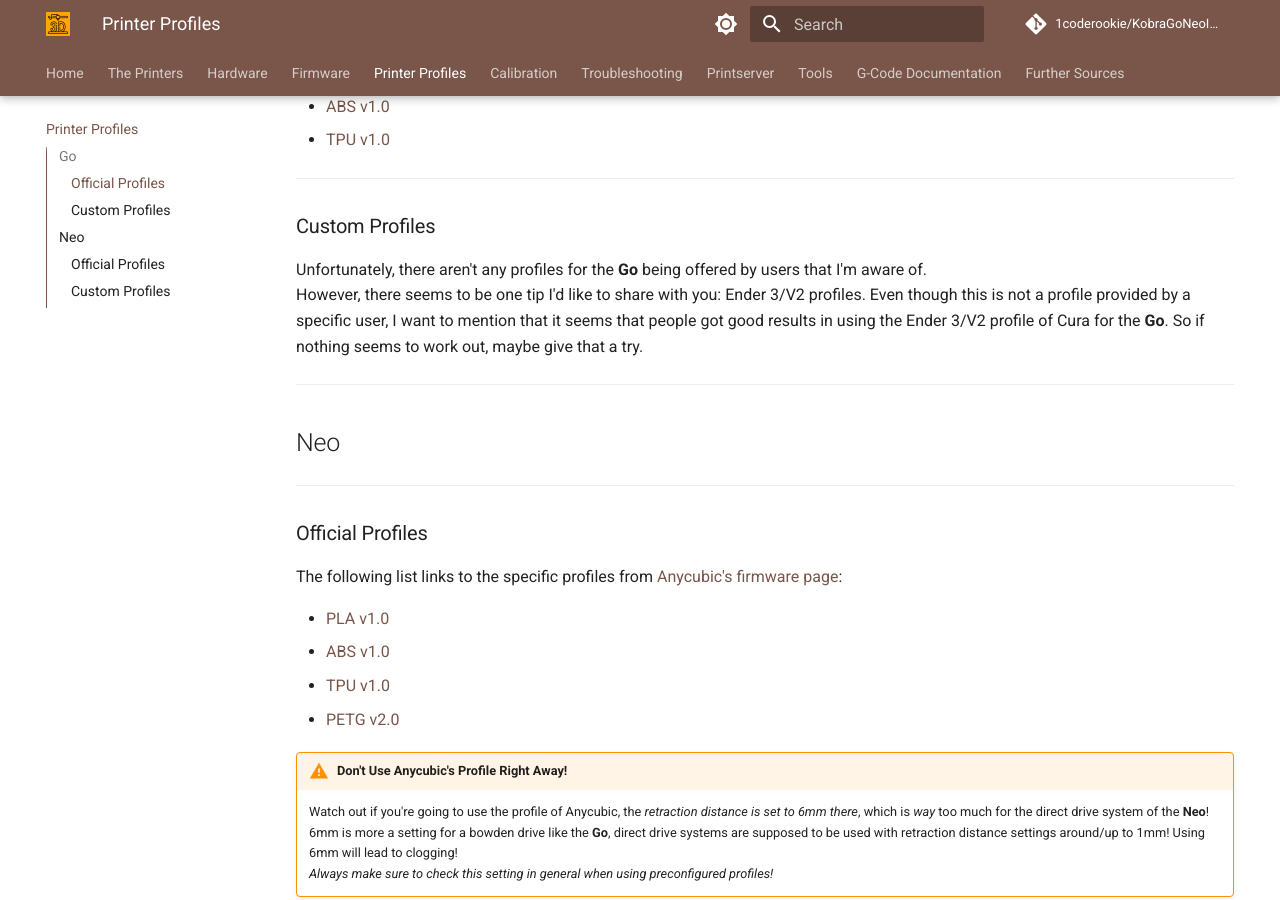
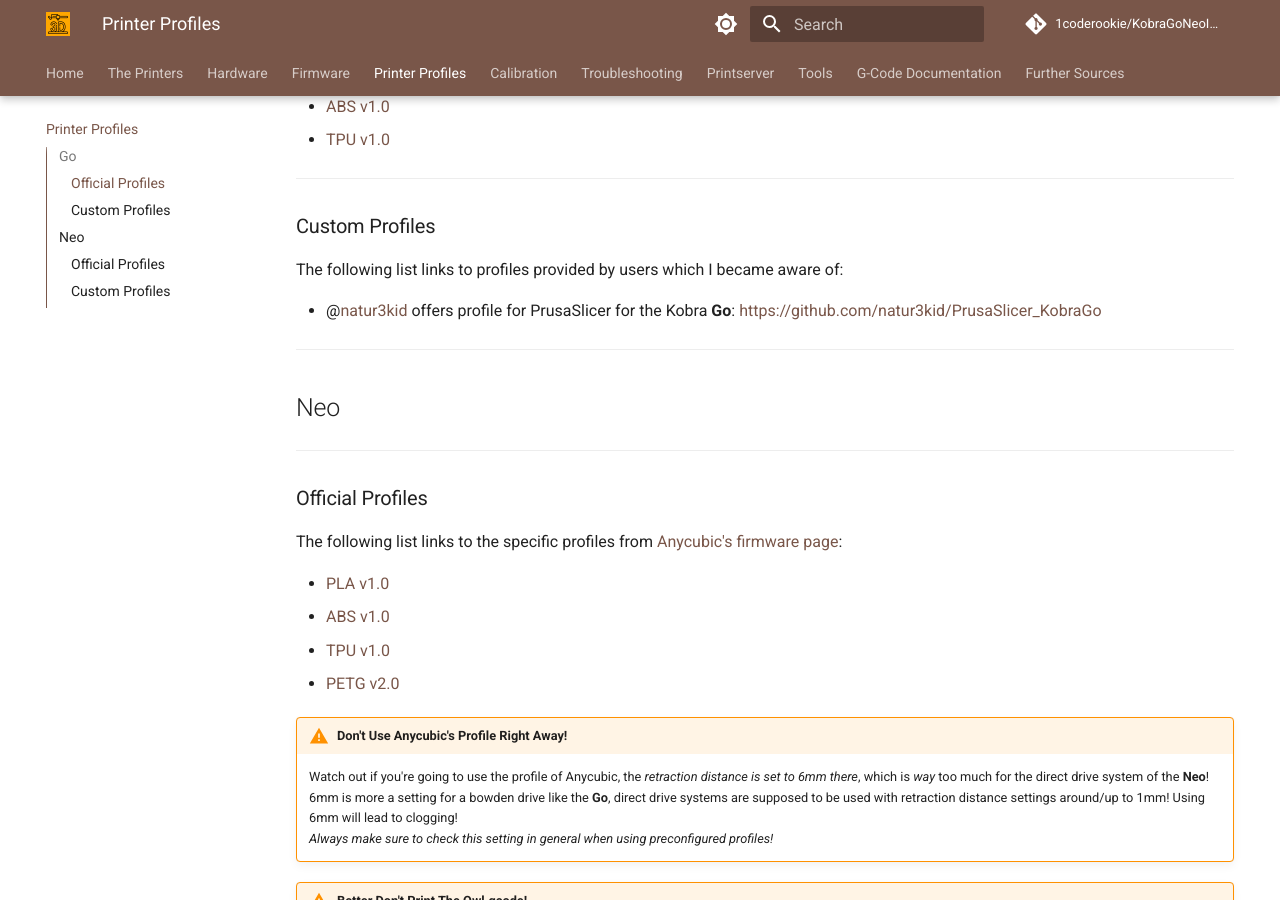
Before and after one commit to 1coderookie/KobraGoNeoInsights, an MkDocs documentation site: the page built from docs/profiles.md, in a window 1280 px wide and 900 px high, scrolled down 895 px. Built offline with MkDocs 1.6.1 and Material for MkDocs 9.7.7, drawn with Linux system fonts in a browser that asks for light colours; comment, search, counter and statistics services are not loaded.

Commit message:
Update profiles.md

```diff
--- a/docs/profiles.md
+++ b/docs/profiles.md
@@ -33,8 +33,10 @@
 
 ### Custom Profiles
 
-Unfortunately, there aren't any profiles for the **Go** being offered by users that I'm aware of.
-However, there seems to be one tip I'd like to share with you: Ender 3/V2 profiles. Even though this is not a profile provided by a specific user, I want to mention that it seems that people got good results in using the Ender 3/V2 profile of Cura for the **Go**. So if nothing seems to work out, maybe give that a try.
+The following list links to profiles provided by users which I became aware of:
+
+- @[natur3kid](https://github.com/natur3kid) offers profile for PrusaSlicer for the Kobra **Go**: [https://github.com/natur3kid/PrusaSlicer_KobraGo](https://github.com/natur3kid/PrusaSlicer_KobraGo)
+
 
 ---
 
```
